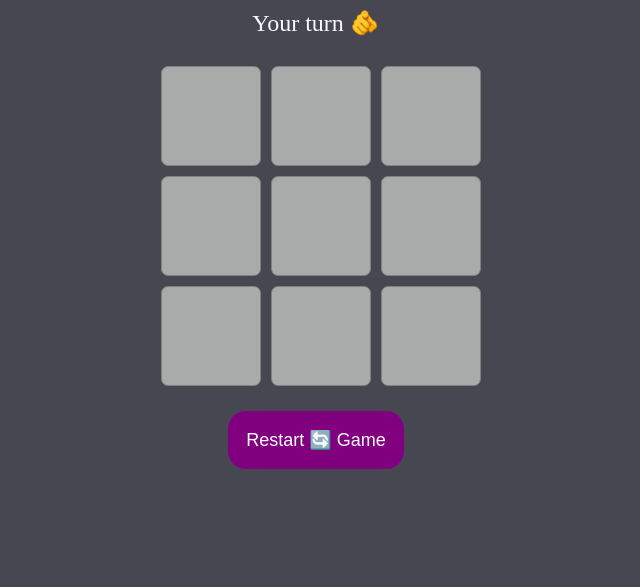
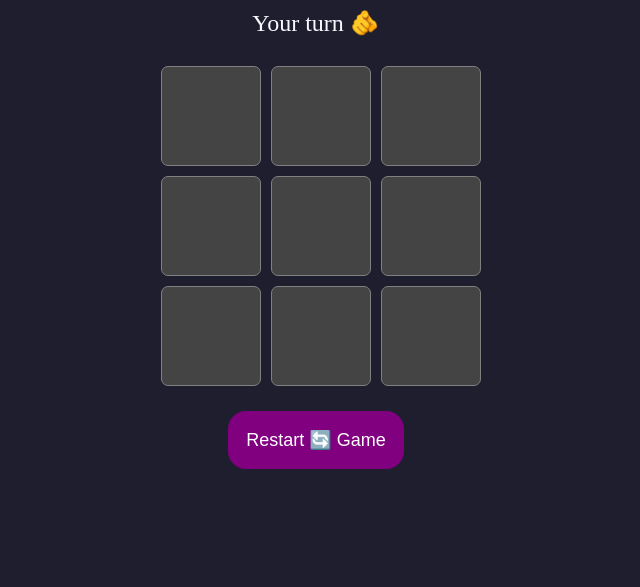
Before and after one commit to Martin-Atanasov123/Simple-XO-game, a plain HTML site: page index.html in a window 1280 px wide. Shown: the part 213-800 px from the top of the page, without its empty margins (324-964 px from the left). Drawn offline with Linux system fonts and the light colour scheme.

Commit message:
Add favicon and update background colors for improved aesthetics

```diff
--- a/index.html
+++ b/index.html
@@ -5,6 +5,7 @@
     <meta http-equiv="X-UA-Compatible" content="IE=edge">
     <meta name="viewport" content="width=device-width, initial-scale=1.0">
     <link rel="stylesheet" href="style.css">
+    <link rel="icon" href="🎮 " type="e">
     <title> Tic Tac Toe Game🎮</title>
 </head>
 <body>
--- a/style.css
+++ b/style.css
@@ -1,5 +1,5 @@
 body {
-    background: rgb(71, 71, 82);
+    background: #1E1E2E;
     color: dimgray;
     font-family: serif;
     text-align: center;
@@ -62,6 +62,7 @@ p {
     height: 100px;
     margin: 5px;
     background-color: rgb(169, 170, 170);
+    background-color: #444444;
     border: 1px solid gray;
     font-size: 50px;
 }
```
